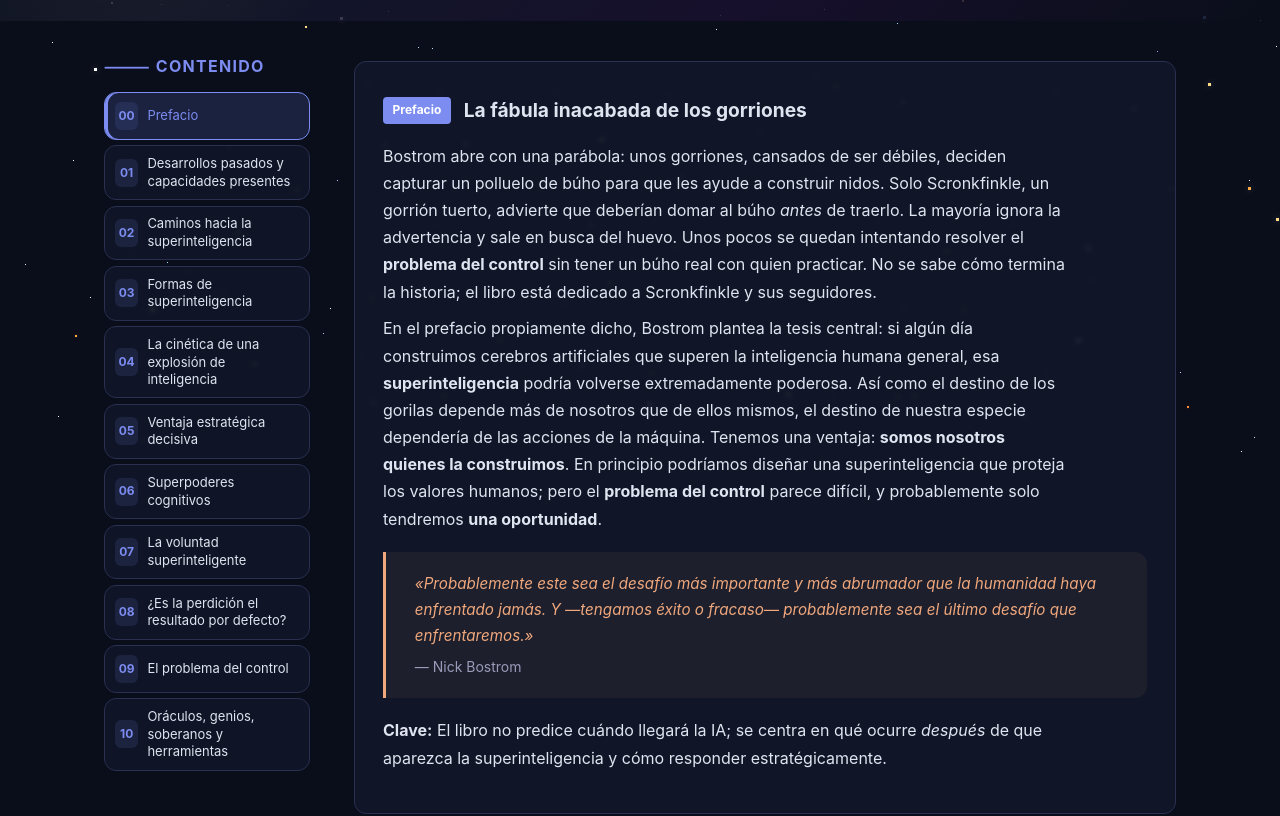
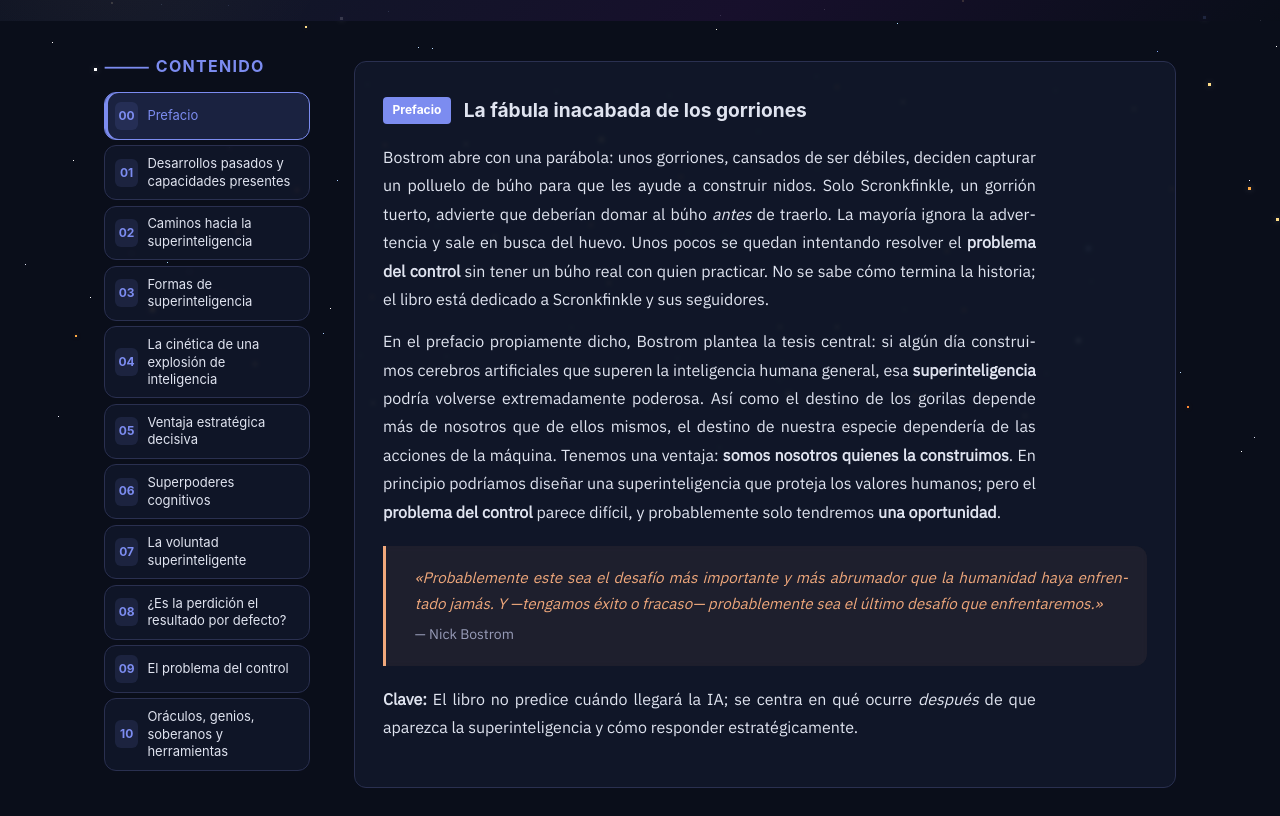
Before and after one commit to LucasJappert/memorable-summaries, a Vue app: page / in a window 1280 px wide. Shown: the part 596-1412 px from the top of the page. Built offline with nearby package versions, Linux system fonts and the light colour scheme.

Commit message:
Mejorar legibilidad con énfasis semántico, callouts y tipografía.
Documentar marcadores term/person/num en el pipeline, añadir bloque key con callout visual, IBM Plex Sans para lectura, texto justificado e hifenación, y cap. 5 como referencia.

Co-authored-by: Cursor <cursoragent@cursor.com>

```diff
--- a/package.json
+++ b/package.json
@@ -9,6 +9,7 @@
     "preview": "vite preview"
   },
   "dependencies": {
+    "@fontsource/ibm-plex-sans": "^5.2.8",
     "vue": "^3.5.13"
   },
   "devDependencies": {
--- a/src/assets/styles.css
+++ b/src/assets/styles.css
@@ -12,11 +12,13 @@
     --gutter: 1rem;
     --gutter-left: max(var(--gutter), env(safe-area-inset-left, 0px));
     --gutter-right: max(var(--gutter), env(safe-area-inset-right, 0px));
+    --font-ui: -apple-system, BlinkMacSystemFont, 'Segoe UI', system-ui, sans-serif;
+    --font-read: 'IBM Plex Sans', var(--font-ui);
   }
   * { margin: 0; padding: 0; box-sizing: border-box; }
   html { scroll-behavior: smooth; }
   body {
-    font-family: -apple-system, BlinkMacSystemFont, 'Segoe UI', system-ui, sans-serif;
+    font-family: var(--font-ui);
     background: var(--bg);
     color: var(--text);
     line-height: 1.7;
@@ -973,9 +975,78 @@
     margin: 1.2rem 0 0.4rem;
   }
   .section p {
-    margin: 0.6rem 0;
+    margin: 0.85rem 0;
     color: var(--text);
+    font-family: var(--font-read);
     font-size: 0.95rem;
+    line-height: 1.75;
+    text-align: justify;
+    hyphens: auto;
+    -webkit-hyphens: auto;
+    hyphenate-limit-chars: 6 3 3;
+    text-wrap: pretty;
+  }
+  .section p.lead {
+    font-size: 1.02rem;
+    line-height: 1.8;
+    color: var(--text);
+    margin-bottom: 0.85rem;
+  }
+  .section .content-list,
+  .section .quote,
+  .section .callout-key,
+  .section .timeline-item p,
+  .section--closing .closing-text {
+    font-family: var(--font-read);
+    text-align: justify;
+    hyphens: auto;
+    -webkit-hyphens: auto;
+    hyphenate-limit-chars: 6 3 3;
+    text-wrap: pretty;
+  }
+  .section .content-list li {
+    text-align: justify;
+  }
+
+  /* Semantic inline emphasis (v-html in paragraphs) */
+  .section .term {
+    color: var(--accent3);
+    font-weight: 600;
+  }
+  .section .person {
+    color: var(--accent2);
+    font-weight: 500;
+  }
+  .section .num {
+    color: var(--accent);
+    font-weight: 600;
+    font-variant-numeric: tabular-nums;
+  }
+
+  /* Key takeaway callout */
+  .callout-key {
+    margin: 1.1rem 0 0.4rem;
+    padding: 0.85rem 1rem 0.85rem 1.1rem;
+    border-left: 3px solid var(--accent3);
+    background: rgba(124, 240, 200, 0.07);
+    border-radius: 0 var(--radius) var(--radius) 0;
+    font-size: 0.9375rem;
+    line-height: 1.65;
+    color: var(--text);
+  }
+  .callout-key .key-term {
+    color: var(--accent3);
+    font-weight: 700;
+  }
+  .callout-key::before {
+    content: '💡 Clave';
+    display: block;
+    font-size: 0.75rem;
+    font-weight: 700;
+    letter-spacing: 0.04em;
+    text-transform: uppercase;
+    color: var(--accent3);
+    margin-bottom: 0.35rem;
   }
 
   /* Quotes */
@@ -1280,6 +1351,11 @@
     }
     .section p {
       font-size: 1rem;
+      line-height: 1.78;
+    }
+    .section p.lead {
+      font-size: 1.06rem;
+      line-height: 1.82;
     }
   }
 
@@ -1451,6 +1527,25 @@
       font-size: 0.7rem;
       letter-spacing: 0.02em;
     }
+
+    .callout-key {
+      margin-top: 0.85rem;
+      padding: 0.65rem 0.85rem 0.65rem 0.95rem;
+      font-size: 0.9rem;
+      line-height: 1.6;
+    }
+    .callout-key::before {
+      margin-bottom: 0.25rem;
+    }
+
+    .section p {
+      font-size: 1rem;
+      line-height: 1.8;
+    }
+    .section p.lead {
+      font-size: 1.05rem;
+      line-height: 1.85;
+    }
   }
 
   @media (max-width: 600px) {
--- a/src/components/ContentBlocks.vue
+++ b/src/components/ContentBlocks.vue
@@ -6,7 +6,13 @@ defineProps<{ blocks: ContentBlock[] }>()
 
 <template>
   <template v-for="(block, index) in blocks" :key="index">
-    <p v-if="block.type === 'paragraph'" v-html="block.html" />
+    <p
+      v-if="block.type === 'paragraph'"
+      :class="{ lead: block.variant === 'lead' }"
+      v-html="block.html"
+    />
+
+    <div v-else-if="block.type === 'key'" class="callout-key" v-html="block.html" />
 
     <blockquote v-else-if="block.type === 'quote'" class="quote">
       <span v-html="block.text" />
--- a/src/data/superintelligence.ts
+++ b/src/data/superintelligence.ts
@@ -233,19 +233,20 @@ export const superintelligence: BookSummary = {
       blocks: [
         {
           type: 'paragraph',
-          html: '¿Un solo proyecto obtendrá <strong>ventaja estratégica decisiva</strong> (VSD) — capacidad de dominar el mundo? Depende de la velocidad del despegue y la difusión de innovaciones. En despegue rápido, casi seguro un solo proyecto; en lento, varios en paralelo. Brechas históricas en carreras tecnológicas: meses a años (bomba atómica, Sputnik, bomba H).',
+          variant: 'lead',
+          html: '¿Un solo proyecto obtendrá <span class="term">ventaja estratégica decisiva</span> (VSD) — capacidad de dominar el mundo? Depende de la velocidad del despegue y la difusión de innovaciones. En despegue rápido, casi seguro un solo proyecto; en lento, varios en paralelo. Brechas históricas en carreras tecnológicas: <span class="num">meses a años</span> (bomba atómica, Sputnik, bomba H).',
         },
         {
           type: 'paragraph',
-          html: 'Una IA tiene ventajas: sin problemas de agencia interna, lealtad perfecta de módulos, capacidad de operaciones clandestinas. El proyecto ganador podría ser desde un <strong>hacker solitario</strong> (IA semilla simple) hasta un consorcio industrial (emulación cerebral). Los estados probablemente <strong>nacionalizarían</strong> proyectos prometedores si detectaran el despegue — pero el fracaso total de inteligencia es posible.',
+          html: 'Una IA tiene ventajas: sin problemas de agencia interna, lealtad perfecta de módulos, capacidad de operaciones clandestinas. El proyecto ganador podría ser desde un <span class="term">hacker solitario</span> (IA semilla simple) hasta un consorcio industrial (emulación cerebral). Los estados probablemente nacionalizarían proyectos prometedores si detectaran el despegue — pero el fracaso total de inteligencia es posible.',
         },
         {
           type: 'paragraph',
-          html: 'Analogía con el monopolio nuclear de EE.UU. (1945-49): Russell y von Neumann propusieron primer golpe; el <strong>Plan Baruch</strong> (1946) propuso control internacional — rechazado por Stalin. Una superinteligencia con VSD tiene <strong>menos inhibiciones</strong> que humanos: utilidad no acotada, sin aversión al riesgo, sin problemas de coordinación interna, costos de conquista potencialmente mínimos.',
+          html: 'Analogía con el monopolio nuclear de EE.UU. (<span class="num">1945–49</span>): <span class="person">Russell</span> y <span class="person">von Neumann</span> propusieron primer golpe; el <span class="term">Plan Baruch</span> (<span class="num">1946</span>) propuso control internacional — rechazado por <span class="person">Stalin</span>. Una superinteligencia con VSD tiene menos inhibiciones que humanos: utilidad no acotada, sin aversión al riesgo, sin problemas de coordinación interna, costos de conquista potencialmente mínimos.',
         },
         {
-          type: 'paragraph',
-          html: '<strong>Clave:</strong> Es probable que un superinteligente con VSD forme un <strong>singleton</strong> — una agencia global única de toma de decisiones.',
+          type: 'key',
+          html: 'Es probable que un superinteligente con VSD forme un <span class="key-term">singleton</span> — una agencia global única de toma de decisiones.',
         },
       ],
     },
--- a/src/types/book.ts
+++ b/src/types/book.ts
@@ -44,6 +44,13 @@ export interface QuoteBlock {
 export interface ParagraphBlock {
   type: 'paragraph'
   html: string
+  /** Primer párrafo de sección: tipografía más grande y aire extra */
+  variant?: 'default' | 'lead'
+}
+
+export interface KeyBlock {
+  type: 'key'
+  html: string
 }
 
 export interface ConceptGridBlock {
@@ -73,6 +80,7 @@ export interface DividerBlock {
 export type ContentBlock =
   | QuoteBlock
   | ParagraphBlock
+  | KeyBlock
   | ConceptGridBlock
   | BigNumbersBlock
   | TimelineBlock
```
Also changed, not shown: src/main.ts (+8 -0 lines), summaries/superintelligence.md (+5 -5 lines), 4 other files (tests, documents, lock files or other folders).
